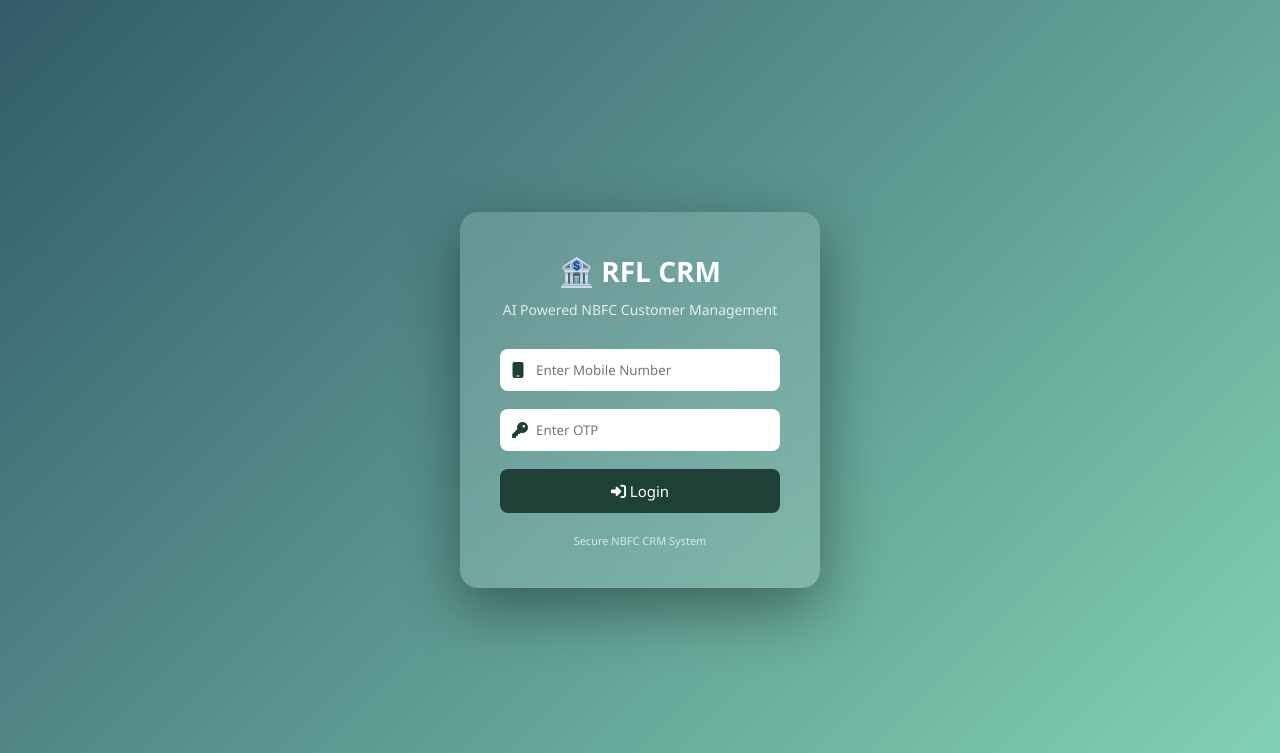
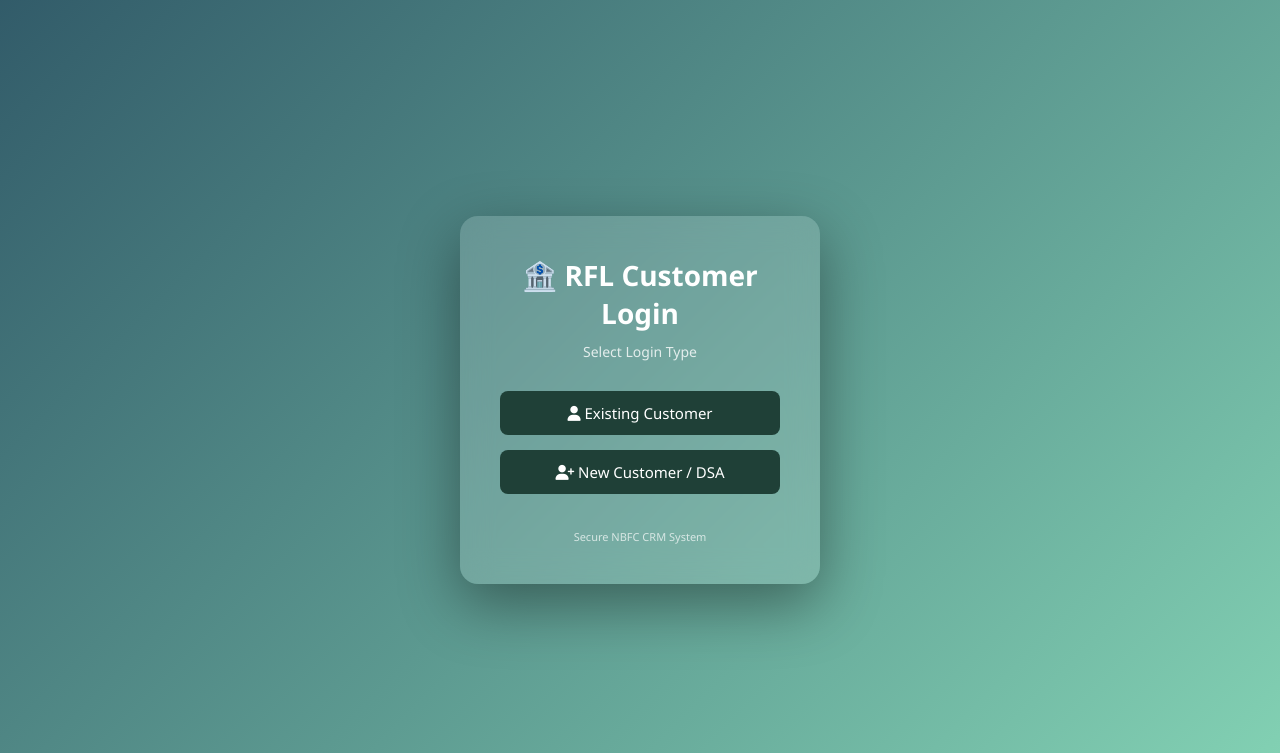
Before and after one commit to Achal1985/NBFC_CRM_V2, a Flask app: page / in a window 1280 px wide. Shown: the top 753 px of the page. Run offline with Flask 3, Linux system fonts and the light colour scheme; parts of the project's set-up code (start-up, migrations or seed data) failed here and were passed over.

Commit message:
Update login.html

```diff
--- a/templates/login.html
+++ b/templates/login.html
@@ -1,6 +1,5 @@
 <!DOCTYPE html>
 <html lang="en">
-
 <head>
 
 <meta charset="UTF-8">
@@ -21,7 +20,6 @@ font-family:Segoe UI;
 }
 
 body{
-
 height:100vh;
 display:flex;
 align-items:center;
@@ -30,19 +28,15 @@ justify-content:center;
 background:linear-gradient(-45deg,#1f4037,#99f2c8,#2c5364,#0f2027);
 background-size:400% 400%;
 animation:gradientBG 10s ease infinite;
-
 }
 
 @keyframes gradientBG{
-
 0%{background-position:0% 50%;}
 50%{background-position:100% 50%;}
 100%{background-position:0% 50%;}
-
 }
 
 .login-card{
-
 width:360px;
 padding:40px;
 border-radius:18px;
@@ -54,58 +48,24 @@ box-shadow:0 20px 60px rgba(0,0,0,0.4);
 
 text-align:center;
 color:white;
-
 }
 
 .logo{
-
 font-size:28px;
 font-weight:bold;
 margin-bottom:10px;
-
 }
 
 .subtitle{
-
 font-size:14px;
 margin-bottom:30px;
 opacity:0.8;
-
-}
-
-.input-group{
-
-position:relative;
-margin-bottom:18px;
-
-}
-
-.input-group i{
-
-position:absolute;
-left:12px;
-top:50%;
-transform:translateY(-50%);
-color:#1f4037;
-
-}
-
-.input-group input{
-
-width:100%;
-padding:12px 12px 12px 36px;
-
-border-radius:8px;
-border:none;
-
-outline:none;
-
 }
 
 button{
-
 width:100%;
 padding:12px;
+margin-bottom:15px;
 
 border:none;
 border-radius:8px;
@@ -115,38 +75,17 @@ color:white;
 
 font-size:15px;
 cursor:pointer;
-
 transition:0.3s;
-
 }
 
 button:hover{
-
 background:#16332c;
-
-}
-
-.error{
-
-margin-top:12px;
-color:#ff4d4d;
-
 }
 
 .footer{
-
 margin-top:20px;
 font-size:11px;
 opacity:0.7;
-
-}
-
-@media(max-width:420px){
-
-.login-card{
-width:90%;
-}
-
 }
 
 </style>
@@ -157,59 +96,31 @@ width:90%;
 
 <div class="login-card">
 
-<div class="logo">🏦 RFL CRM</div>
+<div class="logo">🏦 RFL Customer Login</div>
 
 <div class="subtitle">
-AI Powered NBFC Customer Management
+Select Login Type
 </div>
 
-<form action="/validate_otp" method="post">
-
-<div class="input-group">
-
-<i class="fa fa-mobile"></i>
-
-<input
-type="text"
-name="mobile"
-placeholder="Enter Mobile Number"
-required>
-
-</div>
-
-<div class="input-group">
-
-<i class="fa fa-key"></i>
-
-<input
-type="password"
-name="otp"
-placeholder="Enter OTP"
-required>
-
-</div>
-
+<!-- EXISTING CUSTOMER -->
+<form action="/login_existing">
 <button type="submit">
-
-<i class="fa fa-sign-in-alt"></i>
-Login
-
+<i class="fa fa-user"></i> Existing Customer
 </button>
-
 </form>
 
-{% if error %}
-<div class="error">{{error}}</div>
-{% endif %}
+<!-- NEW CUSTOMER -->
+<form action="/new_customer">
+<button type="submit">
+<i class="fa fa-user-plus"></i> New Customer / DSA
+</button>
+</form>
 
 <div class="footer">
-
 Secure NBFC CRM System
-
 </div>
 
 </div>
 
 </body>
-
 </html>
```
